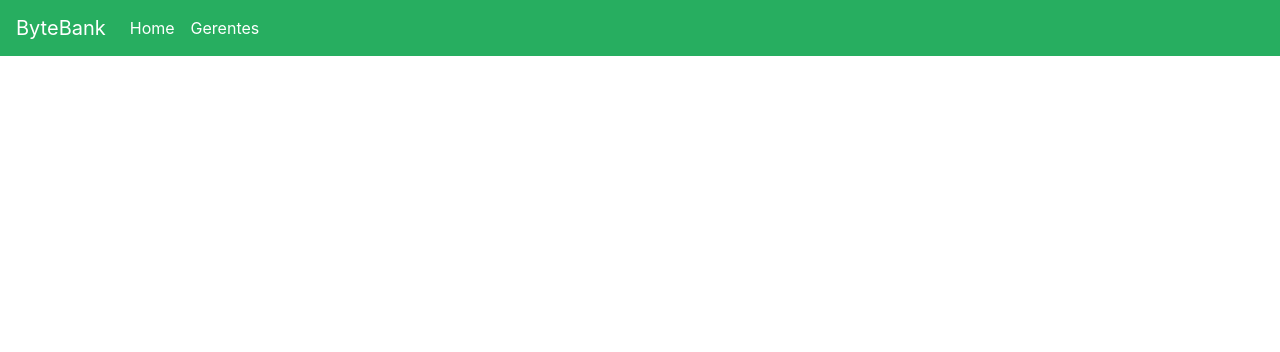
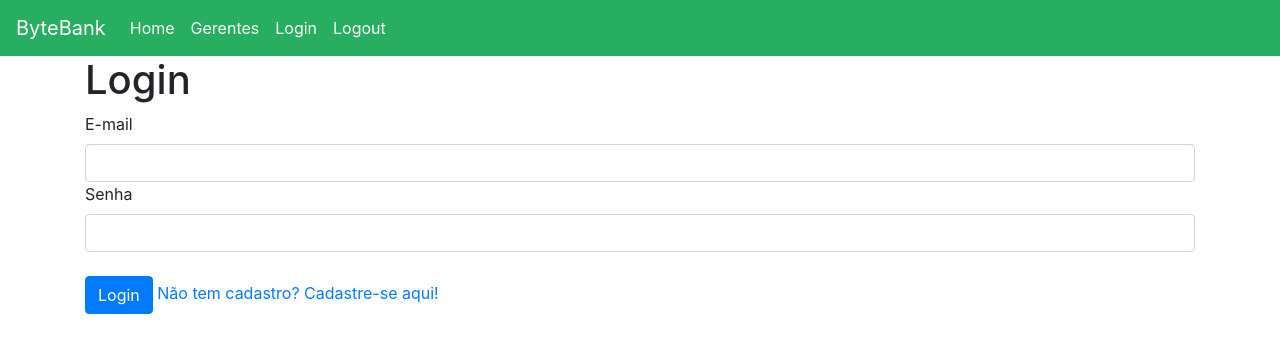
Before and after one commit to asreichardt/auth-vue, a Vue app: page /#/login in a window 1280 px wide. Shown: the top 352 px of the page. Built offline with nearby package versions, Linux system fonts and the light colour scheme.

Commit message:
continuação do curso

```diff
--- a/src/App.vue
+++ b/src/App.vue
@@ -14,7 +14,15 @@
             <router-link to="/gerentes" class="nav-link">
               Gerentes
             </router-link>
-          </li>
+           </li>
+           <li class="nav-item">
+             <router-link to="/login" class="nav-link">
+              Login
+            </router-link>
+           </li>
+            <li class="nav-item">
+              <a href="#" class="nav-link" @click.prevent="efetuarLogout"> Logout </a>
+           </li>
         </ul>
       </div>
     </nav>
@@ -33,3 +41,17 @@
   color: #000;
 }
 </style>
+<script>
+export default {
+
+  methods:{
+
+      efetuarLogout(){
+
+                  localStorage.removeItem('token');
+                  this.$router.push({ name : 'home'})
+
+      }
+  }
+}
+</script>
--- /dev/null
+++ b/src/http/index.js
@@ -0,0 +1,24 @@
+
+import axios from 'axios';
+
+const http = axios.create({
+    baseURL : 'http://localhost:8000/',
+    headers : {
+        'Accept' : 'aplication/json',
+        'Content' : 'aplication/json' }
+    }
+);
+
+//para salvar o token e utiliza-lo para conceder acesso ou não a requisição
+
+http.interceptors.request.use( function(config){
+        const token = localStorage.getItem('token');
+
+        if(token) { // se ele existe guarda
+            config.headers.Authorization = `Bearer ${token}`;
+        }
+        return config;
+},function (erro){
+    return Promise.reject(erro);
+} )
+export default http;
--- a/src/main.js
+++ b/src/main.js
@@ -3,10 +3,17 @@
 import router from './router'
 import 'bootstrap'
 import 'bootstrap/dist/css/bootstrap.min.css'
+import http from '../src/http/index.js'
 
 Vue.config.productionTip = false
+
+//inserindo o axios em uma instancia global do vue
+Vue.prototype.$http = http;
 
 new Vue({
   router,
   render: h => h(App)
 }).$mount('#app')
+
+
+// PARA RODAR O BACK npm run start-auth
--- a/src/router/index.js
+++ b/src/router/index.js
@@ -3,13 +3,13 @@
 import Gerentes from '../views/Gerentes.vue'
 import Home from '../views/Home.vue'
 import NovoUsuario from '../views/NovoUsuario.vue'
-
+import Login from '../views/Login'
 
 Vue.use(VueRouter)
 
 const routes = [
   {
-    path: '',
+    path: '/',
     name: 'home',
     component: Home
   },
@@ -22,6 +22,11 @@
     path: '/cadastre-se',
     name: 'novo.usuario',
     component: NovoUsuario
+  },
+  {
+    path: '/login',
+    name: 'login',
+    component: Login
   }
 
 ]
--- a/src/views/Gerentes.vue
+++ b/src/views/Gerentes.vue
@@ -16,21 +16,14 @@
   },
   data() {
     return {
-      gerentes: [
-        {
-          nome: 'Paulo',
-          agencia: 1000
-        },
-        {
-          nome: 'Guilherme',
-          agencia: 2000
-        },
-        {
-          nome: 'Ricardo',
-          agencia: 3000
-        }
-      ]
+      gerentes: [ ]
     }
+  },
+  mounted(){
+        //pegando os gerentes direto da api somente se tiver o token
+    this.$http.get('gerentes')
+        .then(response =>this.gerentes = response.data)
+        .catch(erro=> console.log(erro))
   }
 }
 </script>
--- /dev/null
+++ b/src/views/Login.vue
@@ -0,0 +1,56 @@
+
+<template>
+    <div class="container">
+        <h1>Login</h1>
+        <form @submit.prevent="efetuarLogin">
+               <div class="form.group">
+                <label for="email">E-mail</label>
+                <input type="email" class="form-control" v-model="usuario.email">
+            </div>
+            <div class="form.group">
+                <label for="senha">Senha</label>
+                <input type="password" class="form-control" v-model="usuario.senha">
+            </div>
+            <br>
+            <button class="btn btn-primary" type="submit">Login</button>
+
+            <router-link :to="{name:'novo.usuario'}"> Não tem cadastro? Cadastre-se aqui!</router-link>
+        </form>
+    </div>
+</template>
+
+<script>
+//import axios from 'axios'
+
+export default ({
+
+    data: () => {
+
+     return {
+        usuario: {
+        email: "",
+        senha: ""
+        }
+     }
+  },
+   methods : {
+
+       efetuarLogin(){
+                //chamando o axios pelo vue prototype
+                this.$http.post("auth/login", this.usuario)
+                .then (resposta => {
+
+                    console.log(resposta);
+                    //para salver o token na local storage (que está no response (ver no console))
+
+                    localStorage.setItem("token", resposta.data.access_token);
+                  //  localStorage.setItem('token', resposta.data.acess_token);
+                    this.$router.push( {name: 'gerentes'});
+                })
+                .catch (erro => console.log(erro));
+       }
+
+   }
+
+})
+</script>
--- a/src/views/NovoUsuario.vue
+++ b/src/views/NovoUsuario.vue
@@ -17,12 +17,13 @@
             </div>
             <br>
             <button class="btn btn-primary" type="submit">Salvar</button>
+            <router-link :to="{name:'login'}" > Já tem cadastro? Va para a página de login. </router-link>
+
         </form>
     </div>
 </template>
 
 <script>
-import axios from 'axios'
 
 export default ({
 
@@ -39,9 +40,12 @@
    methods : {
 
        enviaFormulario(){
-           axios
-                .post("http://localhost:8000/auth/register", this.usuario)
-                .then (resposta => console.log(resposta))
+
+               this.$http.post("auth/register", this.usuario)
+                .then (resposta => {
+                    console.log(resposta);
+                    this.$router.push( {name: 'login'} );
+                })
                 .catch (erro => console.log(erro));
        }
 
```
